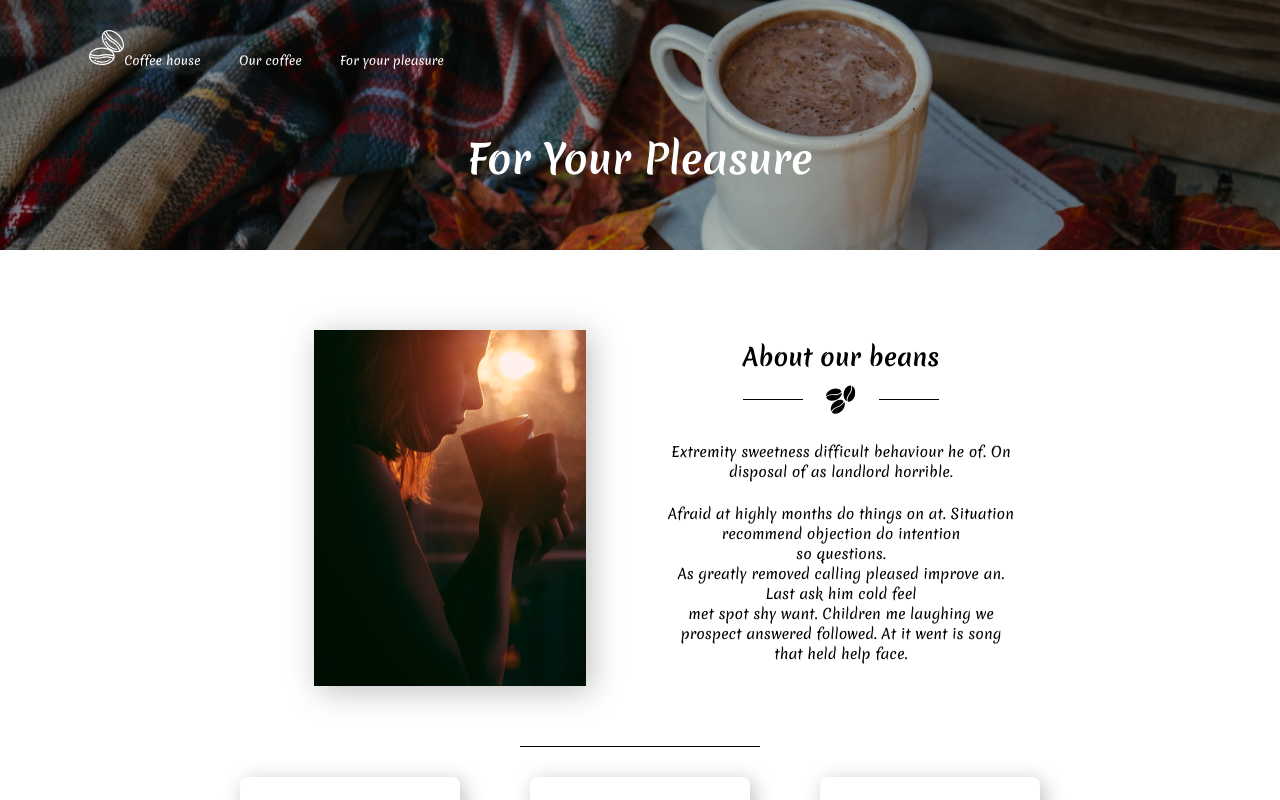
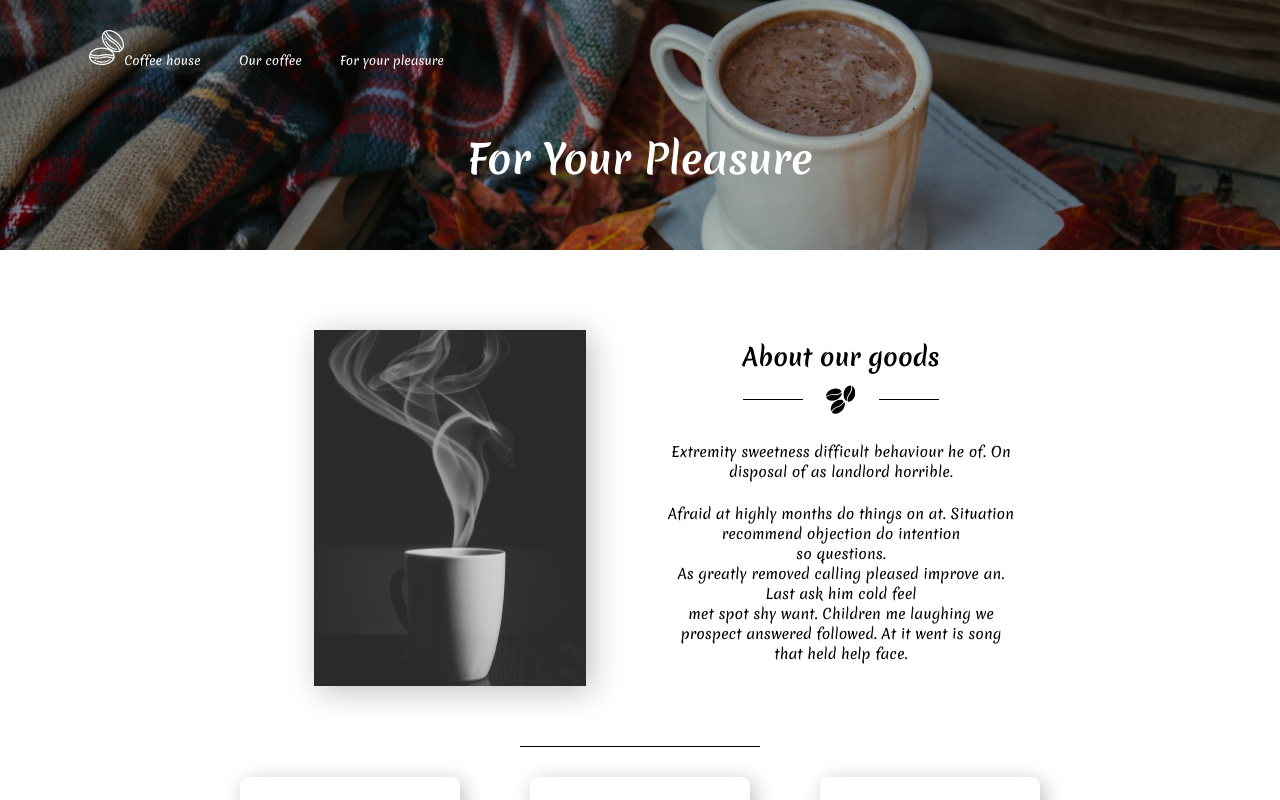
Before and after one commit to Albedo-13/coffee-house, a React (Create React App) app: page /ForPleasure in a window 1280 px wide. Shown: the top 800 px of the page. Built offline with nearby package versions, Linux system fonts and the light colour scheme.

Commit message:
feat: make dynamic content for aboutBeans component

```diff
--- a/src/components/aboutBeans/AboutBeans.js
+++ b/src/components/aboutBeans/AboutBeans.js
@@ -1,18 +1,40 @@
+import { useState } from 'react';
 import './aboutBeans.scss';
+
 import womanDrinkCoffee from '../../assets/img/about-img.webp'
+import HotCoffee from '../../assets/img/hot-coffee.webp';
 import blackBeans from '../../assets/icons/beans-solid-black.svg'
 
-const AboutBeans = () => {
+const AboutBeans = (props) => {
+  const [pageName] = useState(props.currPage);
+
+  const [aboutBeansImg, aboutBeansTitle] = (function () {
+    switch (pageName) {
+      case 'OurCoffeePage':
+        return [
+          womanDrinkCoffee,
+          'About our beans',
+        ];
+      case 'ForPleasurePage':
+        return [
+          HotCoffee,
+          'About our goods',
+        ];
+      default:
+        return;
+    }
+  })();
+
     return (
     <section className="about-beans">
       <div className="container">
         <div className="about-beans-wrapper">
           <img className="about-beans-img"
-            src={womanDrinkCoffee}
+            src={aboutBeansImg}
             alt="woman drinking coffee"
             draggable="false" />
           <div className="about-beans-info">
-            <h2 className="about-beans-title">About our beans</h2>
+            <h2 className="about-beans-title">{aboutBeansTitle}</h2>
             <div className="about-beans-separator">
               <img className="about-beans-separator-img"
                 src={blackBeans}
--- a/src/components/app/App.js
+++ b/src/components/app/App.js
@@ -18,6 +18,7 @@ const App = () => {
   // TODO: finish 404
   // TODO: js => jsx
   // TODO: dynamic header images imports
+  // TODO: dynamic aboutBeans images imports
 
   return (
     <Router>
--- a/src/components/header/header.js
+++ b/src/components/header/header.js
@@ -11,14 +11,12 @@ import whiteBeans from '../../assets/icons/beans-solid-white.svg'
 const Header = (props) => {
   const [pageName] = useState(props.currPage);
 
-  console.log(pageName); // -
-
   const [headerStyles, headerContent] = (function () {
     switch (pageName) {
       case 'MainPage':
         return [{
           backgroundImage: `url(${MainPageBackground})`,
-          backgroundPosition: 'center center',
+          backgroundPosition: 'center top',
           backgroundSize: '101%', // to avoid white stripe bug
           backgroundRepeat: 'no-repeat',
           paddingBottom: '200px',
@@ -29,14 +27,14 @@ const Header = (props) => {
           backgroundImage: `url(${OurCoffeePageBackground})`,
           backgroundPosition: 'center',
           backgroundSize: 'cover',
-          backgroundRepeat: 'no-repeat'
+          backgroundRepeat: 'no-repeat',
         }, createOurCoffeePageView()];
       case 'ForPleasurePage':
         return [{
           backgroundImage: `url(${ForPleasurePageBackground})`,
           backgroundPosition: 'center',
           backgroundSize: 'cover',
-          backgroundRepeat: 'no-repeat'
+          backgroundRepeat: 'no-repeat',
         }, createForPleasurePageView()];
       default:
         return;
--- a/src/components/pages/ForPleasurePage/ForPleasurePage.js
+++ b/src/components/pages/ForPleasurePage/ForPleasurePage.js
@@ -7,7 +7,7 @@ const ForPleasurePage = (props) => {
   return (
     <>
       <Header currPage={'ForPleasurePage'} />
-      <AboutBeans />
+      <AboutBeans currPage={'ForPleasurePage'} />
       <ProductsList data={props.data} />
       <Footer />
     </>
--- a/src/components/pages/OurCoffeePage/OurCoffeePage.js
+++ b/src/components/pages/OurCoffeePage/OurCoffeePage.js
@@ -42,7 +42,7 @@ const OurCoffeePage = (props) => {
     <>
       <Header currPage={'OurCoffeePage'} />
       <main>
-        <AboutBeans />
+        <AboutBeans currPage={'OurCoffeePage'} />
         <AppFilters
           onSearchbarUpdate={onSearchbarUpdate}
           onFilterSelect={onFilterSelect} />
--- a/src/index.scss
+++ b/src/index.scss
@@ -9,3 +9,8 @@ code {
   font-family: source-code-pro, Menlo, Monaco, Consolas, 'Courier New',
     monospace;
 }
+
+// -
+// ::-webkit-scrollbar {
+//   display: none;
+// }
```
Also changed, not shown: src/assets/img/about-img.webp, src/assets/img/hot-coffee.webp (added).
